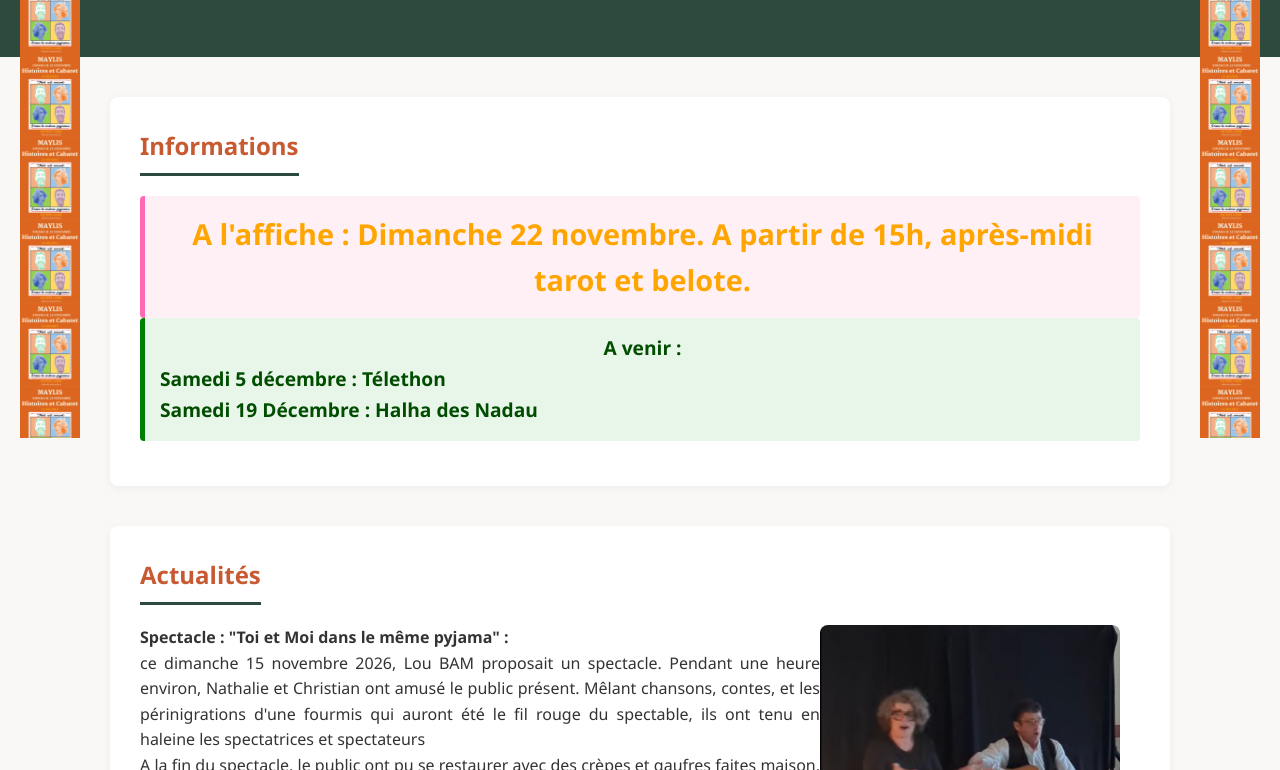
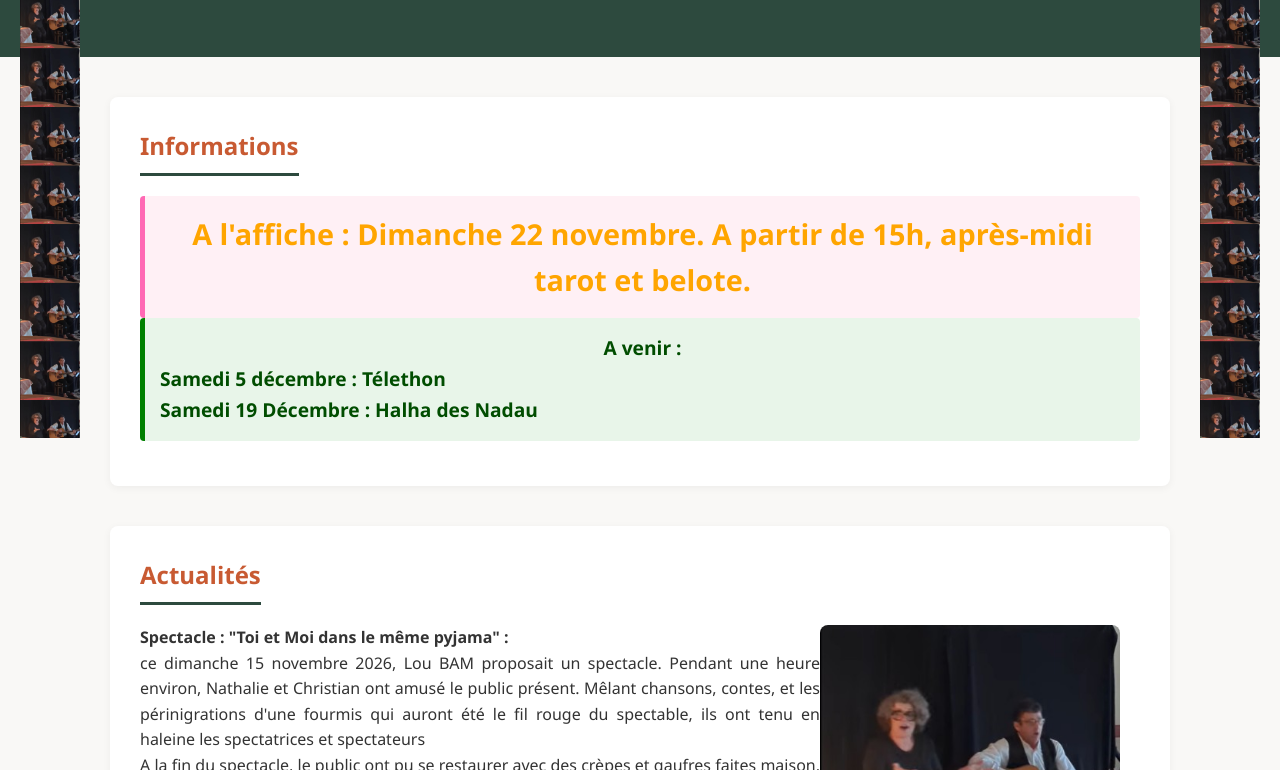
Before and after one commit to loubam40-maylis/lou.bam, a plain HTML site: page index.html in a window 1280 px wide. Shown: the part 362-1132 px from the top of the page. Drawn offline with Linux system fonts and the light colour scheme.

Commit message:
Update index.html

```diff
--- a/index.html
+++ b/index.html
@@ -39,12 +39,12 @@
 
         .ruban-gauche {
             left: 20px; /* Distance du bord gauche */
-            background-image: url('images/spectacle.png');
+            background-image: url('images/toietmoi.jpg');
         }
 
         .ruban-droite {
             right: 20px; /* Distance du bord droit */
-            background-image: url('images/spectacle.png');
+            background-image: url('images/toietmoi.jpg');
         }
 
 	  /* En-tête et Navigation */
```
